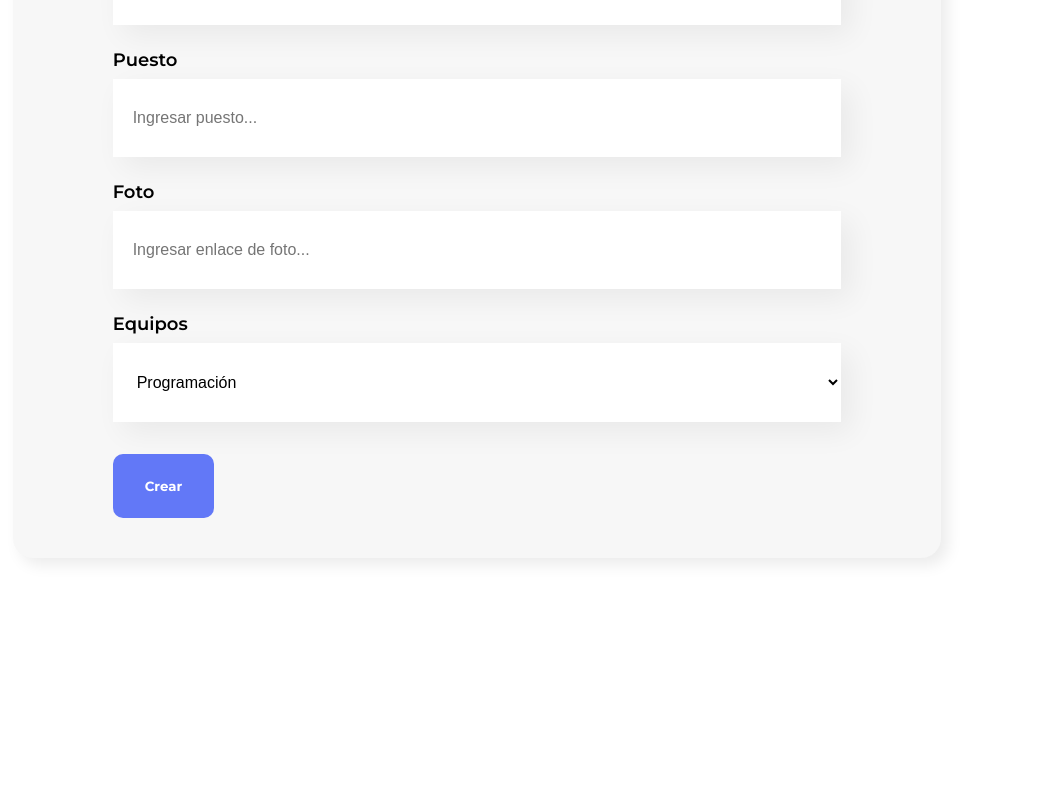
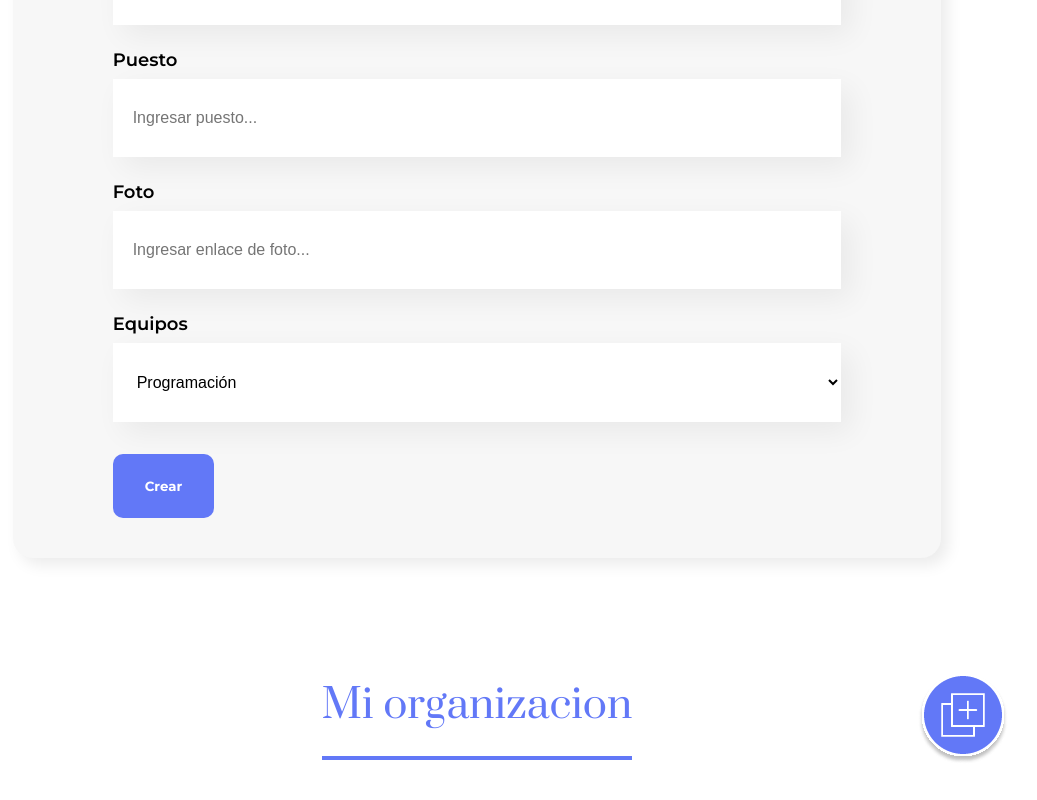
Before and after one commit to Abraham9804/org, a React (Create React App) app: page / in a window 1280 px wide. Shown: the part 768-1568 px from the top of the page, without its empty margins (163-1200 px from the left). Before the commit the page ends 1406 px from the top, so only its background shows below. Built offline with nearby package versions, Linux system fonts and the light colour scheme; a web font is replaced by a local one.

Commit message:
creacion de estado mostrar y ocultar form

```diff
--- a/src/App.js
+++ b/src/App.js
@@ -1,12 +1,22 @@
+import { useState } from 'react';
 import './App.css';
 import Header from './componentes/header/Header';
 import Formulario from './componentes/Formulario/Formulario';
+import MiOrg from './componentes/MiOrg';
 
 function App() {
+  const [mostrarForm, actualizarMostrar] = useState(true)
+
+  const cambiarMostrar = () =>{
+    actualizarMostrar(!mostrarForm)
+  }
+
   return (
     <div className="App">
       <Header />
-      <Formulario />
+      {mostrarForm && <Formulario />}
+
+      <MiOrg propsMostrar={cambiarMostrar}/>
     </div>
   );
 }
--- a/src/componentes/CampoTexto/index.js
+++ b/src/componentes/CampoTexto/index.js
@@ -3,7 +3,7 @@ const CampoTexto = (props) => {
     const placeholderMod = `${props.placeholder}...`
     return <div className="campo__texto">
                 <label>{props.name}</label>
-                <input type="text" placeholder={placeholderMod}/>
+                <input type="text" placeholder={placeholderMod} required={props.required}/>
             </div>
 }
 
--- a/src/componentes/Formulario/Formulario.js
+++ b/src/componentes/Formulario/Formulario.js
@@ -14,9 +14,9 @@ function Formulario(){
     return <section className="secction__form">
                 <form onSubmit={enviarForm}>
                     <h2>Rellena el formulario para crear el colaborador.</h2>
-                    <CampoTexto name="Nombre" placeholder="Ingresar nombre"/>
-                    <CampoTexto name="Puesto" placeholder="Ingresar puesto"/>
-                    <CampoTexto name="Foto" placeholder="Ingresar enlace de foto"/>
+                    <CampoTexto name="Nombre" placeholder="Ingresar nombre" required={true}/>
+                    <CampoTexto name="Puesto" placeholder="Ingresar puesto" required={true}/>
+                    <CampoTexto name="Foto" placeholder="Ingresar enlace de foto" required={true}/>
                     <ListaOpciones />
                     <Boton>
                         Crear
--- /dev/null
+++ b/src/componentes/MiOrg/MiOrg.css
@@ -0,0 +1,19 @@
+.orgSection{
+    width: 100%;
+    display: flex;
+    justify-content: center;
+    align-items: center;
+}
+
+.title{
+    color: #6278f7;
+    font-size: 40px;
+    font-weight: 400;
+    padding-bottom: 24px;
+    border-bottom: 4px solid #6278f7;
+}
+
+.orgSection img{
+    position: absolute;
+    right: 100px;
+}
--- /dev/null
+++ b/src/componentes/MiOrg/index.js
@@ -0,0 +1,10 @@
+import "./MiOrg.css"
+
+const MiOrg = (props) => {
+    return <secction className="orgSection">
+                <h3 className="title">Mi organizacion</h3>
+                <img src="./img/btn-add.png" alt="add" onClick={props.propsMostrar}/>
+    </secction>
+}
+
+export default MiOrg
```
Also changed, not shown: public/img/btn-add.png (added).
